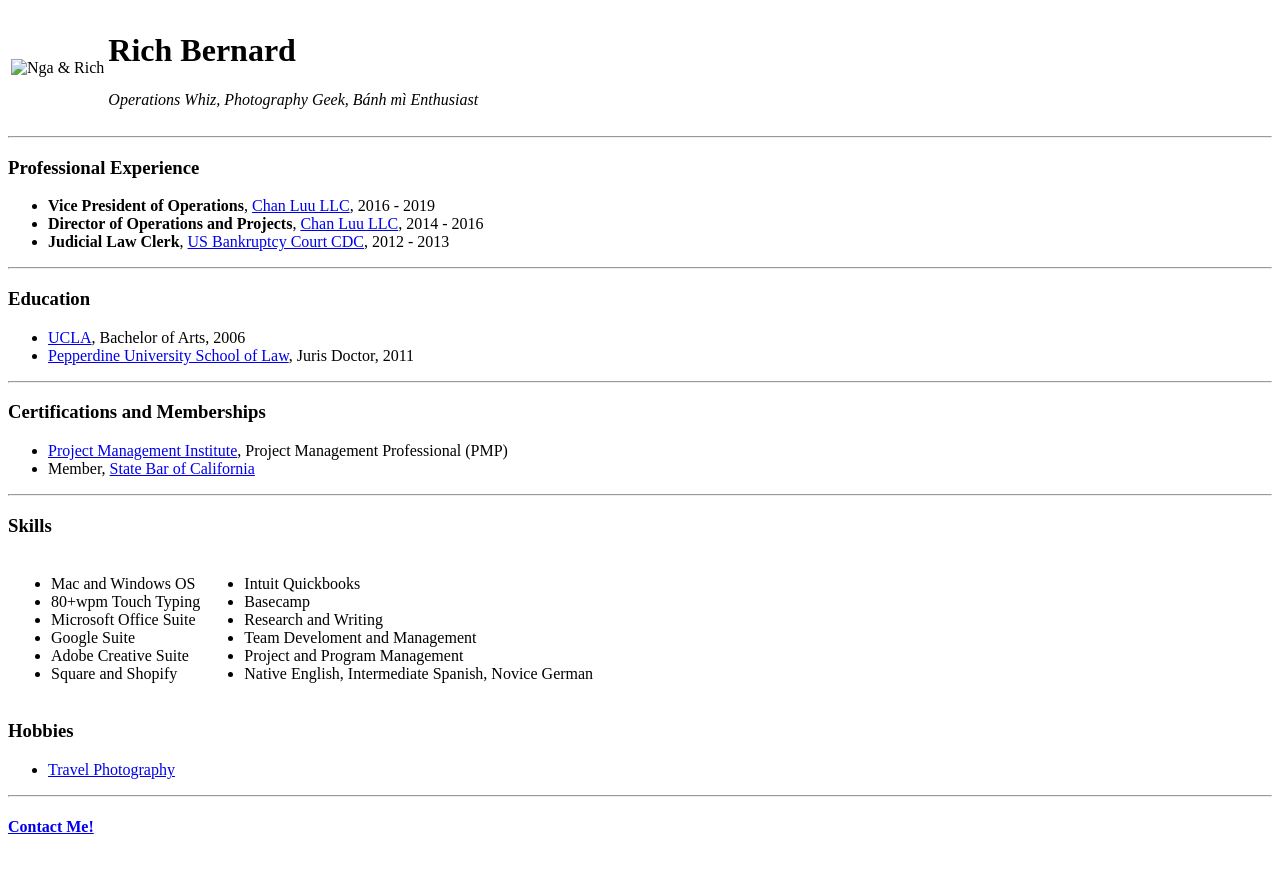
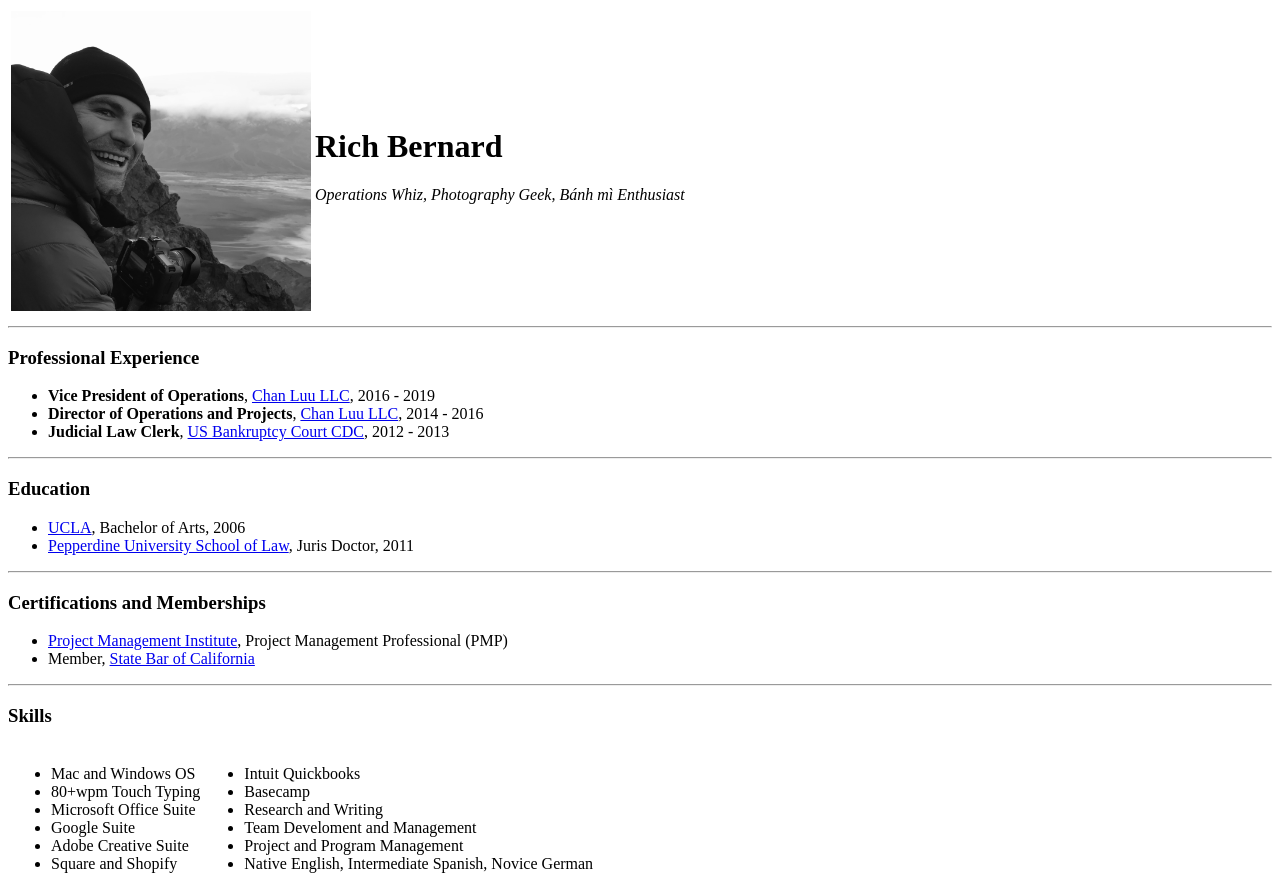
Before and after one commit to RichBernard/cv, a plain HTML site: page index.html in a window 1280 px wide. Shown: the top 895 px of the page. Before the commit the page ends 858 px from the top, so only its background shows below. Drawn offline with Linux system fonts and the light colour scheme.

Commit message:
Update index.html

```diff
--- a/index.html
+++ b/index.html
@@ -8,7 +8,7 @@
   <body>
     <table>
       <tr>
-        <td><img src="Nga and Rich.jpg" alt="Nga & Rich" width="300"></td>
+        <td><img src="Rich.jpg" alt="Nga & Rich" width="300"></td>
         <td><h1>Rich Bernard</h1>
               <p><em>Operations Whiz, Photography Geek, Bánh mì Enthusiast</em></p>
         </td>
```
